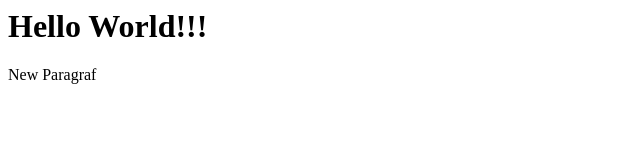
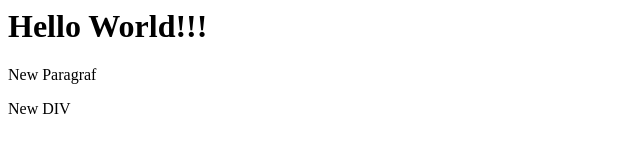
Before and after one commit to loginov2016/git-test, a plain HTML site: page index.html in a window 1280 px wide. Shown: the full height of the page, 0-640 px from the left. Drawn offline with Linux system fonts and the light colour scheme.

Commit message:
Added new div

```diff
--- a/index.html
+++ b/index.html
@@ -1,2 +1,3 @@
 <h1>Hello World!!!</h1>
 <p>New Paragraf</p>
+<div>New DIV</div>
```
